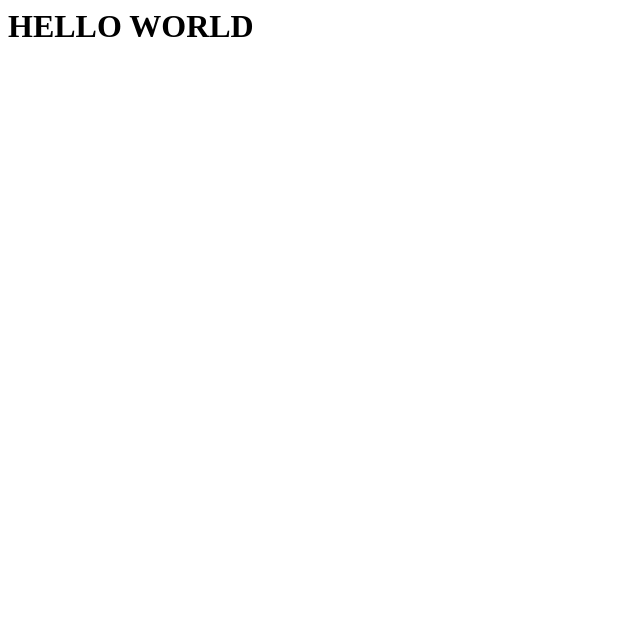
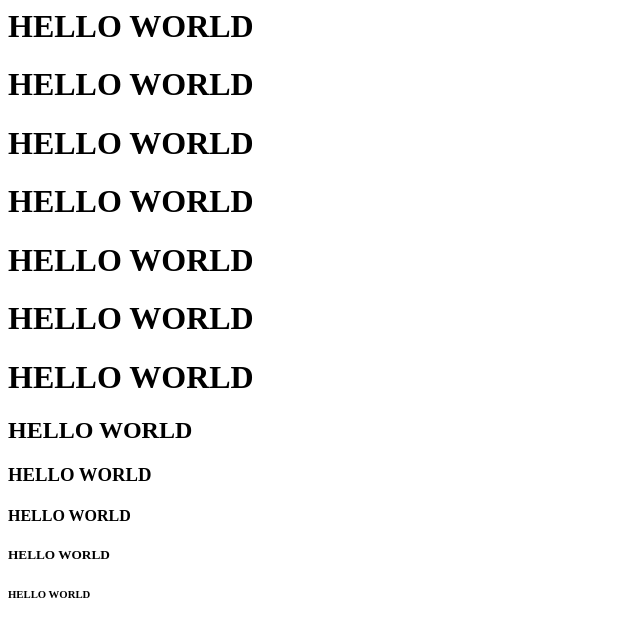
Before and after one commit to hyeryung-lee/jagu, a plain HTML site: page index.html in a window 1280 px wide. Shown: the whole page, without its empty margins (0-640 px from the left). Drawn offline with Linux system fonts and the light colour scheme.

Commit message:
index.html 수정

```diff
--- a/index.html
+++ b/index.html
@@ -1 +1,24 @@
 <h1>HELLO WORLD  </h1>
+<h1>HELLO WORLD  </h1>
+<h1>HELLO WORLD  </h1>
+<h1>HELLO WORLD  </h1>
+<h1>HELLO WORLD  </h1>
+<h1>HELLO WORLD  </h1>
+
+<!DOCTYPE html>
+<html lang="en">
+<head>
+    <meta charset="UTF-8">
+    <meta name="viewport" content="width=device-width, initial-scale=1.0">
+    <title>Document</title>
+</head>
+<body>
+    <h1>HELLO WORLD  </h1>
+    <h2>HELLO WORLD  </h1>
+    <h3>HELLO WORLD  </h1>
+    <h4>HELLO WORLD  </h1>
+    <h5>HELLO WORLD  </h1>
+    <h6>HELLO WORLD  </h1>
+
+</body>
+</html>
```
